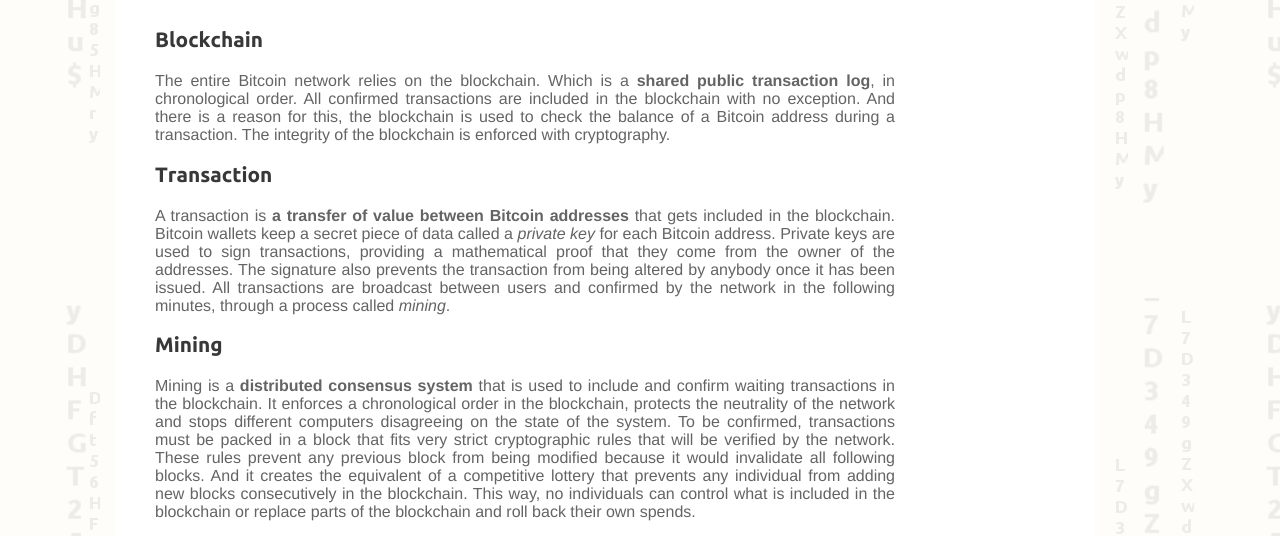
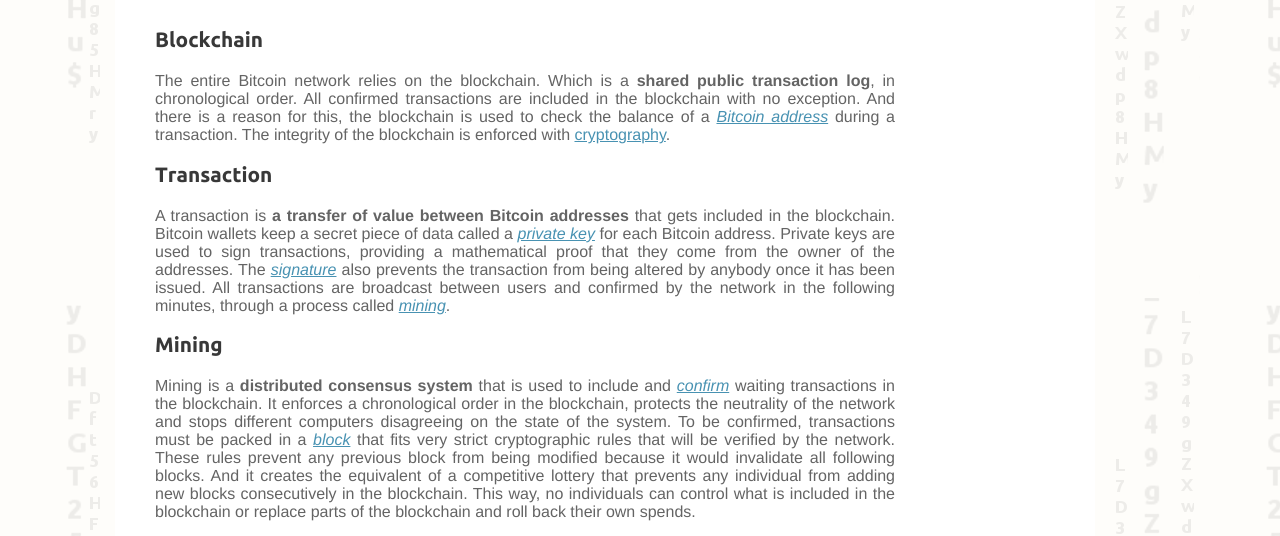
Before and after one commit to jonwaller/bitcoinorg-clean, a Jekyll site: the page built from en/how-it-works.html, in a window 1280 px wide. Shown: the part 1012-1548 px from the top of the page. Built offline with Jekyll 4.4.1, drawn with Linux system fonts in a browser that asks for light colours.

Commit message:
add links to vocabulary page and fix style of the developers list

```diff
--- a/en/development.html
+++ b/en/development.html
@@ -13,7 +13,7 @@ title: Development - Bitcoin
 </ul>
 
 <h2>Developers</h2>
-<ul>
+<ul class="list">
   <li>Satoshi Nakamoto</li>
   <li>Gavin Andresen - <a href="mailto:gavinandresen@gmail.com">gavinandresen@gmail.com</a> (<a href="/files/gavinandresen.asc">PGP</a>)</li>
   <li>Pieter Wuille - <a href="mailto:pieter.wuille@gmail.com">pieter.wuille@gmail.com</a> (<a href="/files/pieterwuille.asc">PGP</a>)</li>
--- a/en/how-it-works.html
+++ b/en/how-it-works.html
@@ -12,13 +12,13 @@ title: How does Bitcoin work? - Bitcoin
 <p><br><img src="/en/img/blockchain.png" alt="Bitcoin overview" /></p>
 
 <h2>Blockchain</h2>
-<p>The entire Bitcoin network relies on the blockchain. Which is a <b>shared public transaction log</b>, in chronological order. All confirmed transactions are included in the blockchain with no exception. And there is a reason for this, the blockchain is used to check the balance of a Bitcoin address during a transaction. The integrity of the blockchain is enforced with cryptography.</p>
+<p>The entire Bitcoin network relies on the blockchain. Which is a <b>shared public transaction log</b>, in chronological order. All confirmed transactions are included in the blockchain with no exception. And there is a reason for this, the blockchain is used to check the balance of a <a href="/en/vocabulary#address"><i>Bitcoin address</i></a> during a transaction. The integrity of the blockchain is enforced with <a href="/en/vocabulary#cryptography">cryptography</a>.</p>
 
 <h2>Transaction</h2>
-<p>A transaction is <b>a transfer of value between Bitcoin addresses</b> that gets included in the blockchain. Bitcoin wallets keep a secret piece of data called a <i>private key</i> for each Bitcoin address. Private keys are used to sign transactions, providing a mathematical proof that they come from the owner of the addresses. The signature also prevents the transaction from being altered by anybody once it has been issued. All transactions are broadcast between users and confirmed by the network in the following minutes, through a process called <i>mining</i>.</p>
+<p>A transaction is <b>a transfer of value between Bitcoin addresses</b> that gets included in the blockchain. Bitcoin wallets keep a secret piece of data called a <a href="/en/vocabulary#private-key"><i>private key</i></a> for each Bitcoin address. Private keys are used to sign transactions, providing a mathematical proof that they come from the owner of the addresses. The <a href="/en/vocabulary#signature"><i>signature</i></a> also prevents the transaction from being altered by anybody once it has been issued. All transactions are broadcast between users and confirmed by the network in the following minutes, through a process called <a href="/en/vocabulary#mining"><i>mining</i></a>.</p>
 
 <h2>Mining</h2>
-<p>Mining is a <b>distributed consensus system</b> that is used to include and confirm waiting transactions in the blockchain. It enforces a chronological order in the blockchain, protects the neutrality of the network and stops different computers disagreeing on the state of the system. To be confirmed, transactions must be packed in a block that fits very strict cryptographic rules that will be verified by the network. These rules prevent any previous block from being modified because it would invalidate all following blocks. And it creates the equivalent of a competitive lottery that prevents any individual from adding new blocks consecutively in the blockchain. This way, no individuals can control what is included in the blockchain or replace parts of the blockchain and roll back their own spends.</p>
+<p>Mining is a <b>distributed consensus system</b> that is used to include and <a href="/en/vocabulary#confirmation"><i>confirm</i></a> waiting transactions in the blockchain. It enforces a chronological order in the blockchain, protects the neutrality of the network and stops different computers disagreeing on the state of the system. To be confirmed, transactions must be packed in a <a href="/en/vocabulary#block"><i>block</i></a> that fits very strict cryptographic rules that will be verified by the network. These rules prevent any previous block from being modified because it would invalidate all following blocks. And it creates the equivalent of a competitive lottery that prevents any individual from adding new blocks consecutively in the blockchain. This way, no individuals can control what is included in the blockchain or replace parts of the blockchain and roll back their own spends.</p>
 
 <h2>Going down the rabbit hole</h2>
 <p>This is only a very short and concise summary of the system. If you want to get into the details, you can <a href="http://www.bitcoin.org/bitcoin.pdf">read the original paper</a> that describes the systems design, and explore the <a href="https://en.bitcoin.it/wiki/Main_Page" target="_blank">Bitcoin wiki</a>.</p>
```
